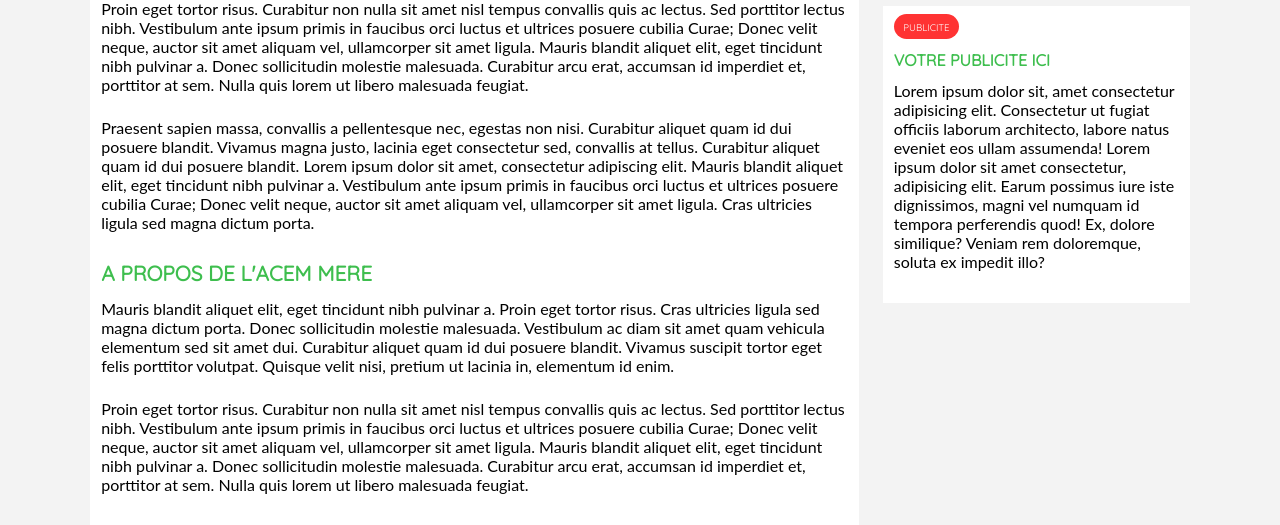
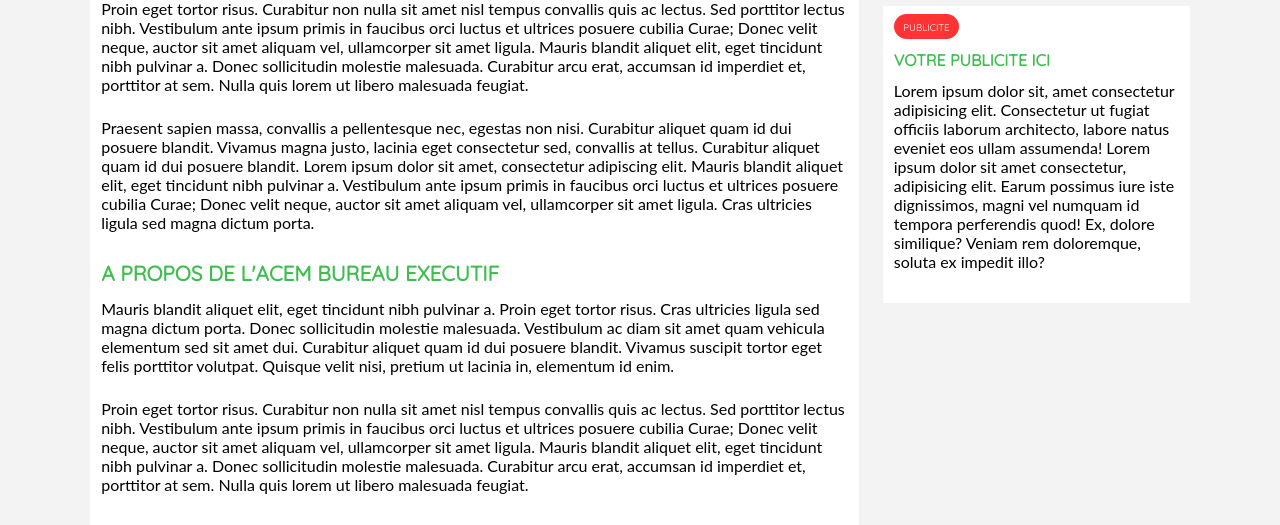
Before and after one commit to alfahami/acem.tech, a PHP site: page /about.html in a window 1280 px wide. Shown: the part 662-1187 px from the top of the page. Run offline with PHP 8.4, Linux system fonts and the light colour scheme; some libraries are stand-ins or nearby versions.

Commit message:
small-updates

```diff
--- a/about.html
+++ b/about.html
@@ -87,7 +87,7 @@
                 </article>
 
                 <article>
-                  <h1 class="text-primary">A PROPOS DE L'ACEM MERE</h1>
+                  <h1 class="text-primary">A PROPOS DE L'ACEM BUREAU EXECUTIF</h1>
                   <p>Mauris blandit aliquet elit, eget tincidunt nibh pulvinar a. Proin eget tortor risus. Cras ultricies ligula sed magna dictum porta. Donec sollicitudin molestie malesuada. Vestibulum ac diam sit amet quam vehicula elementum sed sit amet dui. Curabitur aliquet quam id dui posuere blandit. Vivamus suscipit tortor eget felis porttitor volutpat. Quisque velit nisi, pretium ut lacinia in, elementum id enim.</p>
                   <p>Proin eget tortor risus. Curabitur non nulla sit amet nisl tempus convallis quis ac lectus. Sed porttitor lectus nibh. Vestibulum ante ipsum primis in faucibus orci luctus et ultrices posuere cubilia Curae; Donec velit neque, auctor sit amet aliquam vel, ullamcorper sit amet ligula. Mauris blandit aliquet elit, eget tincidunt nibh pulvinar a. Donec sollicitudin molestie malesuada. Curabitur arcu erat, accumsan id imperdiet et, porttitor at sem. Nulla quis lorem ut libero malesuada feugiat.</p>
                 </article>
--- a/assets/css/style.css
+++ b/assets/css/style.css
@@ -155,7 +155,6 @@ ul {
   padding: 0.75rem;
   text-align: center;
   cursor: pointer;
-  border-radius: 2px;
 }
 
 .btn-primary {
--- a/index.html
+++ b/index.html
@@ -68,7 +68,7 @@
         <div class="container">
           <div class="showcase-container">
             <div class="showcase-content">
-              <div class="category category-festivites"><small>Festivite</small></div>
+              <div class="category category-festivites">Festivite</div>
               <h1>Journee Scientifique &amp; Culturelle</h1>
               <p>Lorem ipsum dolor sit amet consectetur adipisicing elit. Culpa aperiam a sit ut dolore neque minima eius temporibus ullam! Impedit nobis rerum, recusandae tempora quaerat nemo reprehenderit soluta magnam excepturi saepe dolorem minus et commodi, incidunt dolores ea alias sit numquam similique eaque molestiae. Sapiente atque veritatis sit reprehenderit! Odio!</p>
               <div class="btn btn-primary"><a href="#"> En Savoir Plus</a></div>
```
